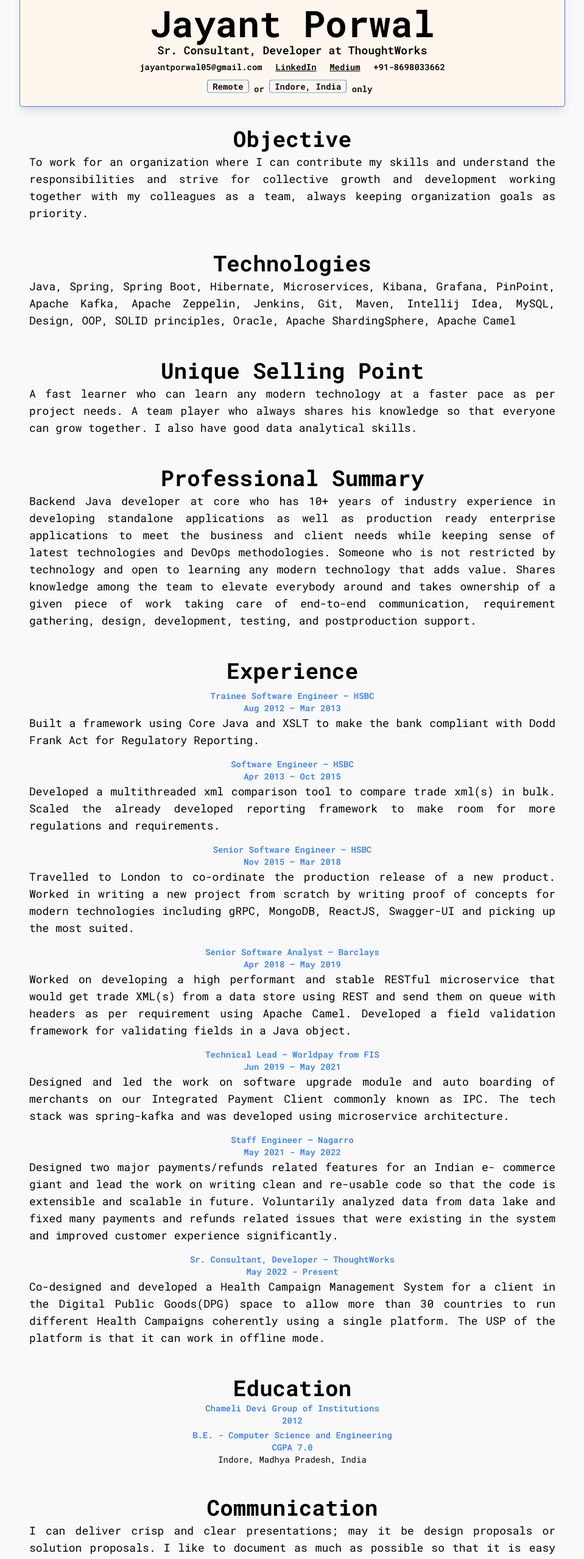
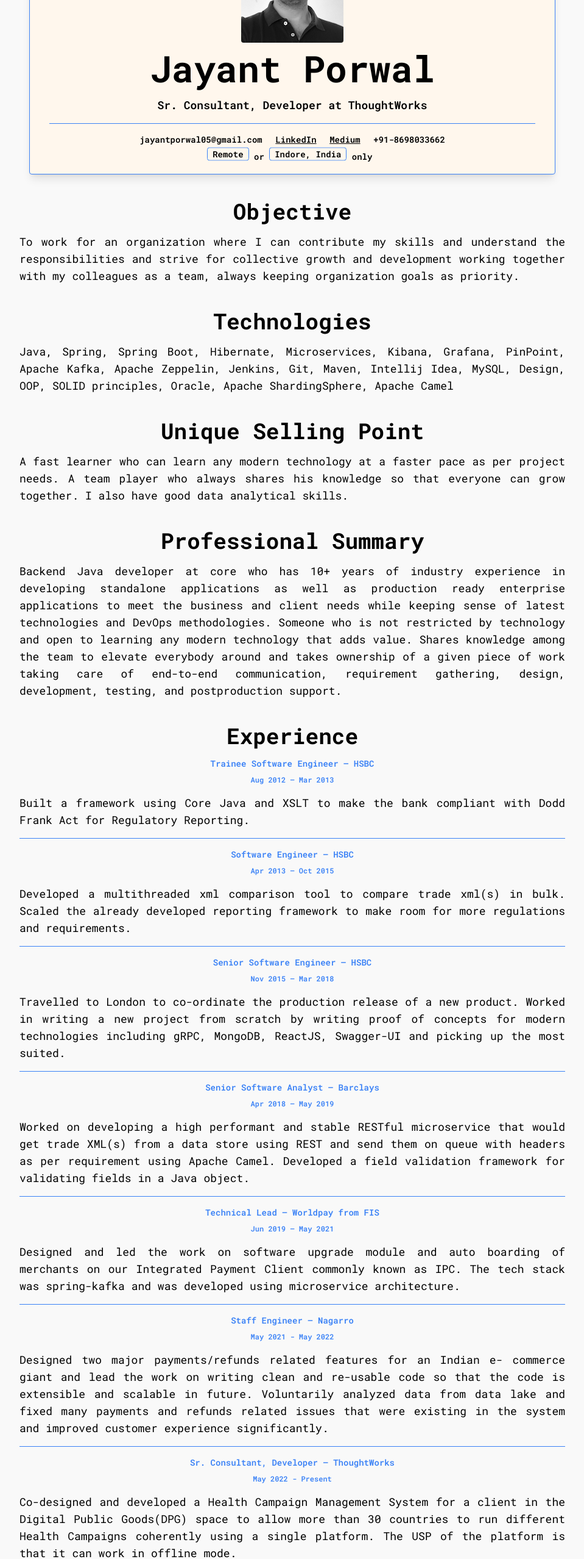
Before and after one commit to jporwal05/resume-fe, a Vue app: page / in a window 1280 px wide. Shown: the part 234-2790 px from the top of the page at 61% size, without its empty margins (160-1119 px from the left). Built offline with nearby package versions, Linux system fonts and the light colour scheme.

Commit message:
margin corrections and hr tags

```diff
--- a/src/components/ResumeComponent.vue
+++ b/src/components/ResumeComponent.vue
@@ -1,8 +1,10 @@
 <template>
-  <div class="m-6 font-mono grid grid-flow-col grid-rows-1 justify-items-center">
+  <div class="m-6 font-mono flex flex-col items-center">
+    <div class="m-4">
+      <p class="border border-blue-500 rounded px-2 animate-pulse">This website is built using Vue.js and tailwindcss</p>
+    </div>
     <div class="max-w-4xl">
-      <div class="rounded overflow-hidden shadow-lg border-blue-500 border p-4 bg-orange-50">
-        <div class="grid grid-flow-col grid-rows-1">
+      <div class="rounded overflow-hidden shadow-lg border-blue-500 border p-4 bg-orange-50 m-4">
         <div class="flex flex-col items-center text-center">
           <p>
             <img
@@ -12,11 +14,10 @@
               alt="photo"
             >
           </p>
-            <p class="text-6xl font-extrabold">Jayant Porwal</p>
-            <p class="text-lg font-semibold">Sr. Consultant, Developer at ThoughtWorks</p>
+          <h1 class="text-6xl font-extrabold">Jayant Porwal</h1>
+          <h4 class="mt-4 text-lg font-semibold">Sr. Consultant, Developer at ThoughtWorks</h4>
         </div>
-        </div>
-        <div class="grid grid-flow-col grid-rows-1 mt-1">
+        <hr class="m-4 border-1 border-blue-500">
         <div class="flex flex-row justify-center flex-wrap text-center">
           <p class="text-sm font-semibold">jayantporwal05@gmail.com</p>
           <p class="text-lg">&nbsp;&nbsp;</p>
@@ -36,44 +37,40 @@
           <p class="text-lg">&nbsp;&nbsp;</p>
           <p class="text-sm font-semibold">+91-8698033662</p>
         </div>
-        </div>
-        <div class="grid grid-flow-col grid-rows-1 mt-2">
+
         <div class="flex flex-row justify-center flex-wrap text-center">
           <p class="text-sm font-semibold border border-blue-500 rounded px-2 hover:bg-blue-300 transition delay-150 animate-bounce">Remote</p>
           <p class="text-sm font-semibold">&nbsp;or&nbsp;</p>
           <p class="text-sm font-semibold border border-blue-500 rounded px-2 hover:bg-blue-300 transition delay-150 animate-bounce">Indore, India</p>
           <p class="text-sm font-semibold">&nbsp;only&nbsp;</p>
         </div>
+
       </div>
-      </div>
-      <div class="grid grid-flow-col grid-rows-1 p-4">
-        <div class="flex flex-col items-center text-center">
-          <p class="text-4xl font-bold mt-4">Objective</p>
-          <p class="text-lg mt-1 text-justify">To work for an organization where I can contribute my skills and understand the responsibilities and
+
+      <div class="flex flex-col items-center text-center mt-10">
+        <p class="text-4xl font-bold">Objective</p>
+        <p class="text-lg text-justify mt-4">To work for an organization where I can contribute my skills and understand the responsibilities and
           strive for collective growth and development working together with my colleagues as a team, always
           keeping organization goals as priority.</p>
       </div>
-      </div>
-      <div class="grid grid-flow-col grid-rows-1 p-4">
-        <div class="flex flex-col items-center text-center">
-          <p class="text-4xl font-bold mt-4">Technologies</p>
-          <p class="text-lg mt-1 text-justify">Java, Spring, Spring Boot, Hibernate, Microservices, Kibana, Grafana, PinPoint, Apache Kafka, Apache
+
+      <div class="flex flex-col items-center text-center mt-10">
+        <p class="text-4xl font-bold">Technologies</p>
+        <p class="text-lg text-justify mt-4">Java, Spring, Spring Boot, Hibernate, Microservices, Kibana, Grafana, PinPoint, Apache Kafka, Apache
           Zeppelin, Jenkins, Git, Maven, Intellij Idea, MySQL, Design, OOP, SOLID principles, Oracle, Apache
           ShardingSphere, Apache Camel</p>
       </div>
-      </div>
-      <div class="grid grid-flow-col grid-rows-1 p-4">
-        <div class="flex flex-col items-center text-center">
-          <p class="text-4xl font-bold mt-4">Unique Selling Point</p>
-          <p class="text-lg mt-1 text-justify">A fast learner who can learn any modern technology at a faster pace as per project needs. A team
+
+      <div class="flex flex-col items-center text-center mt-10">
+        <p class="text-4xl font-bold">Unique Selling Point</p>
+        <p class="text-lg text-justify mt-4">A fast learner who can learn any modern technology at a faster pace as per project needs. A team
           player who always shares his knowledge so that everyone can grow together. I also have good data
           analytical skills.</p>
       </div>
-      </div>
-      <div class="grid grid-flow-col grid-rows-1 p-4">
-        <div class="flex flex-col items-center">
-          <p class="text-4xl font-bold mt-4 text-center">Professional Summary</p>
-          <p class="text-lg mt-1 text-justify">Backend Java developer at core who has 10+ years of industry experience in developing standalone
+
+      <div class="flex flex-col items-center text-center mt-10">
+        <p class="text-4xl font-bold text-center">Professional Summary</p>
+        <p class="text-lg text-justify mt-4">Backend Java developer at core who has 10+ years of industry experience in developing standalone
           applications as well as production ready enterprise applications to meet the business and client needs
           while keeping sense of latest technologies and DevOps methodologies. Someone who is not restricted
           by technology and open to learning any modern technology that adds value. Shares knowledge among
@@ -81,159 +78,162 @@
           end-to-end communication, requirement gathering, design, development, testing, and postproduction
           support.</p>
       </div>
+
+      <div class="flex flex-col items-center text-center mt-10">
+        <div>
+          <p class="text-4xl font-bold">Experience</p>
         </div>
-      <div class="grid grid-flow-col grid-rows-1 p-4">
-        <div class="flex flex-col items-center text-center">
+        <div class="text-center">
+          <div class="flex flex-col font-semibold text-blue-500 items-center mt-4">
             <div>
-            <p class="text-4xl font-bold mt-4">Experience</p>
+              <p class="text-sm">Trainee Software Engineer — HSBC</p>
             </div>
             <div>
-            <div class="mt-1 flex flex-col font-semibold text-blue-500 items-center">
-              <div>
-                <p class="text-sm mt-2">Trainee Software Engineer — HSBC</p>
-              </div>
-              <div>
-                <p class="text-sm text-center">Aug 2012 — Mar 2013</p>
+              <p class="text-xs mt-2">Aug 2012 — Mar 2013</p>
             </div>
           </div>
           <div>
-              <p class="text-lg text-justify">Built a framework using Core Java and XSLT to make the bank compliant with
+            <p class="text-lg text-justify mt-4">Built a framework using Core Java and XSLT to make the bank compliant with
               Dodd Frank Act for Regulatory Reporting.</p>
           </div>
         </div>
+        <hr class="flex-shrink-0 w-full mt-4 border-1 border-blue-500">
         <div>
-            <div class="mt-2 flex flex-col font-semibold text-blue-500 items-center">
+          <div class="flex flex-col font-semibold text-blue-500 items-center mt-4">
             <div>
-                <p class="text-sm mt-2">Software Engineer — HSBC</p>
+              <p class="text-sm">Software Engineer — HSBC</p>
             </div>
             <div>
-                <p class="text-sm text-center">Apr 2013 — Oct 2015</p>
+              <p class="text-xs text-center mt-2">Apr 2013 — Oct 2015</p>
             </div>
           </div>
           <div>
-              <p class="text-lg text-justify">Developed a multithreaded xml comparison tool to compare trade xml(s) in
+            <p class="text-lg text-justify mt-4">Developed a multithreaded xml comparison tool to compare trade xml(s) in
               bulk. Scaled the already developed reporting framework to make room for
               more regulations and requirements.</p>
           </div>
         </div>
+        <hr class="flex-shrink-0 w-full mt-4 border-1 border-blue-500">
         <div>
-            <div class="mt-2 flex flex-col font-semibold text-blue-500 items-center">
+          <div class="flex flex-col font-semibold text-blue-500 items-center mt-4">
             <div>
-                <p class="text-sm mt-2">Senior Software Engineer — HSBC</p>
+              <p class="text-sm">Senior Software Engineer — HSBC</p>
             </div>
             <div>
-                <p class="text-sm text-center">Nov 2015 – Mar 2018</p>
+              <p class="text-xs text-center mt-2">Nov 2015 – Mar 2018</p>
             </div>
           </div>
           <div>
-              <p class="text-lg text-justify">Travelled to London to co-ordinate the production release of a new product.
+            <p class="text-lg text-justify mt-4">Travelled to London to co-ordinate the production release of a new product.
               Worked in writing a new project from scratch by writing proof of concepts
               for modern technologies including gRPC, MongoDB, ReactJS, Swagger-UI and
               picking up the most suited.</p>
           </div>
         </div>
+        <hr class="flex-shrink-0 w-full mt-4 border-1 border-blue-500">
         <div>
-            <div class="mt-2 flex flex-col font-semibold text-blue-500 items-center">
+          <div class="flex flex-col font-semibold text-blue-500 items-center mt-4">
             <div>
-                <p class="text-sm mt-2">Senior Software Analyst — Barclays</p>
+              <p class="text-sm">Senior Software Analyst — Barclays</p>
             </div>
             <div>
-                <p class="text-sm text-center">Apr 2018 – May 2019</p>
+              <p class="text-xs text-center mt-2">Apr 2018 – May 2019</p>
             </div>
           </div>
           <div>
-              <p class="text-lg text-justify">Worked on developing a high performant and stable RESTful microservice
+            <p class="text-lg text-justify mt-4">Worked on developing a high performant and stable RESTful microservice
               that would get trade XML(s) from a data store using REST and send them on
               queue with headers as per requirement using Apache Camel. Developed a
               field validation framework for validating fields in a Java object.</p>
           </div>
         </div>
+        <hr class="flex-shrink-0 w-full mt-4 border-1 border-blue-500">
         <div>
-            <div class="mt-2 flex flex-col font-semibold text-blue-500 items-center">
+          <div class="flex flex-col font-semibold text-blue-500 items-center mt-4">
             <div>
-                <p class="text-sm mt-2">Technical Lead — Worldpay from FIS</p>
+              <p class="text-sm">Technical Lead — Worldpay from FIS</p>
             </div>
             <div>
-                <p class="text-sm text-center">Jun 2019 – May 2021</p>
+              <p class="text-xs text-center mt-2">Jun 2019 – May 2021</p>
             </div>
           </div>
           <div>
-              <p class="text-lg text-justify">Designed and led the work on software upgrade module and auto boarding
+            <p class="text-lg text-justify mt-4">Designed and led the work on software upgrade module and auto boarding
               of merchants on our Integrated Payment Client commonly known as IPC. The
               tech stack was spring-kafka and was developed using microservice
               architecture.</p>
           </div>
         </div>
+        <hr class="flex-shrink-0 w-full mt-4 border-1 border-blue-500">
         <div>
-            <div class="mt-2 flex flex-col font-semibold text-blue-500 items-center">
+          <div class="flex flex-col font-semibold text-blue-500 items-center mt-4">
             <div>
-                <p class="text-sm mt-2">Staff Engineer — Nagarro</p>
+              <p class="text-sm">Staff Engineer — Nagarro</p>
             </div>
             <div>
-                <p class="text-sm text-center">May 2021 - May 2022</p>
+              <p class="text-xs text-center mt-2">May 2021 - May 2022</p>
             </div>
           </div>
           <div>
-              <p class="text-lg text-justify">Designed two major payments/refunds related features for an Indian e-
+            <p class="text-lg text-justify mt-4">Designed two major payments/refunds related features for an Indian e-
               commerce giant and lead the work on writing clean and re-usable code so
               that the code is extensible and scalable in future. Voluntarily analyzed data
               from data lake and fixed many payments and refunds related issues that were
               existing in the system and improved customer experience significantly.</p>
           </div>
         </div>
+        <hr class="flex-shrink-0 w-full mt-4 border-1 border-blue-500">
         <div>
-            <div class="mt-2 flex flex-col font-semibold text-blue-500 items-center">
+          <div class="flex flex-col font-semibold text-blue-500 items-center mt-4">
             <div>
-                <p class="text-sm mt-2">Sr. Consultant, Developer — ThoughtWorks</p>
+              <p class="text-sm">Sr. Consultant, Developer — ThoughtWorks</p>
             </div>
             <div>
-                <p class="text-sm text-center">May 2022 - Present</p>
+              <p class="text-xs text-center mt-2">May 2022 - Present</p>
             </div>
           </div>
           <div>
-              <p class="text-lg text-justify">Co-designed and developed a Health Campaign Management System for a client in the
+            <p class="text-lg text-justify mt-4">Co-designed and developed a Health Campaign Management System for a client in the
               Digital Public Goods(DPG) space to allow more than 30 countries to run different Health Campaigns coherently using
               a single platform. The USP of the platform is that it can work in offline mode.
             </p>
           </div>
         </div>
+        <hr class="flex-shrink-0 w-full mt-4 border-1 border-blue-500">
       </div>
-      </div>
-      <div class="grid grid-flow-col grid-rows-1 p-4">
-        <div class="flex flex-col items-center text-center">
+      <div class="flex flex-col items-center text-center mt-10">
         <div>
-            <p class="text-4xl font-bold mt-4">Education</p>
+          <p class="text-4xl font-bold">Education</p>
         </div>
         <div>
-            <div class="mt-1 font-semibold text-blue-500">
+          <div class="font-semibold text-blue-500 mt-4">
             <div>
               <p class="text-sm">Chameli Devi Group of Institutions</p>
             </div>
             <div>
-                <p class="text-sm">2012</p>
+              <p class="text-xs mt-2">2012</p>
             </div>
           </div>
-            <div class="mt-1 font-semibold text-blue-500">
+          <div class="font-semibold text-blue-500 mt-4">
             <div>
               <p class="text-sm">B.E. - Computer Science and Engineering</p>
             </div>
             <div>
-                <p class="text-sm">CGPA 7.0</p>
+              <p class="text-xs mt-2">CGPA 7.0</p>
             </div>
           </div>
           <div>
-              <p class="text-sm">Indore, Madhya Pradesh, India</p>
+            <p class="text-sm mt-4">Indore, Madhya Pradesh, India</p>
           </div>
         </div>
       </div>
-      </div>
-      <div class="grid grid-flow-col grid-rows-1 p-4">
-        <div class="flex flex-col items-center text-center">
-          <p class="text-4xl font-bold mt-4">Communication</p>
-          <p class="text-lg mt-1 text-justify">I can deliver crisp and clear presentations; may it be design proposals or solution proposals. I like to
+
+      <div class="flex flex-col items-center text-center mt-10">
+        <p class="text-4xl font-bold">Communication</p>
+        <p class="text-lg text-justify mt-4">I can deliver crisp and clear presentations; may it be design proposals or solution proposals. I like to
           document as much as possible so that it is easy to share knowledge, do root cause analysis or back track.</p>
       </div>
-      </div>
+
     </div>
   </div>
 </template>
```
Lines whose indentation alone changed are shown as unchanged.
